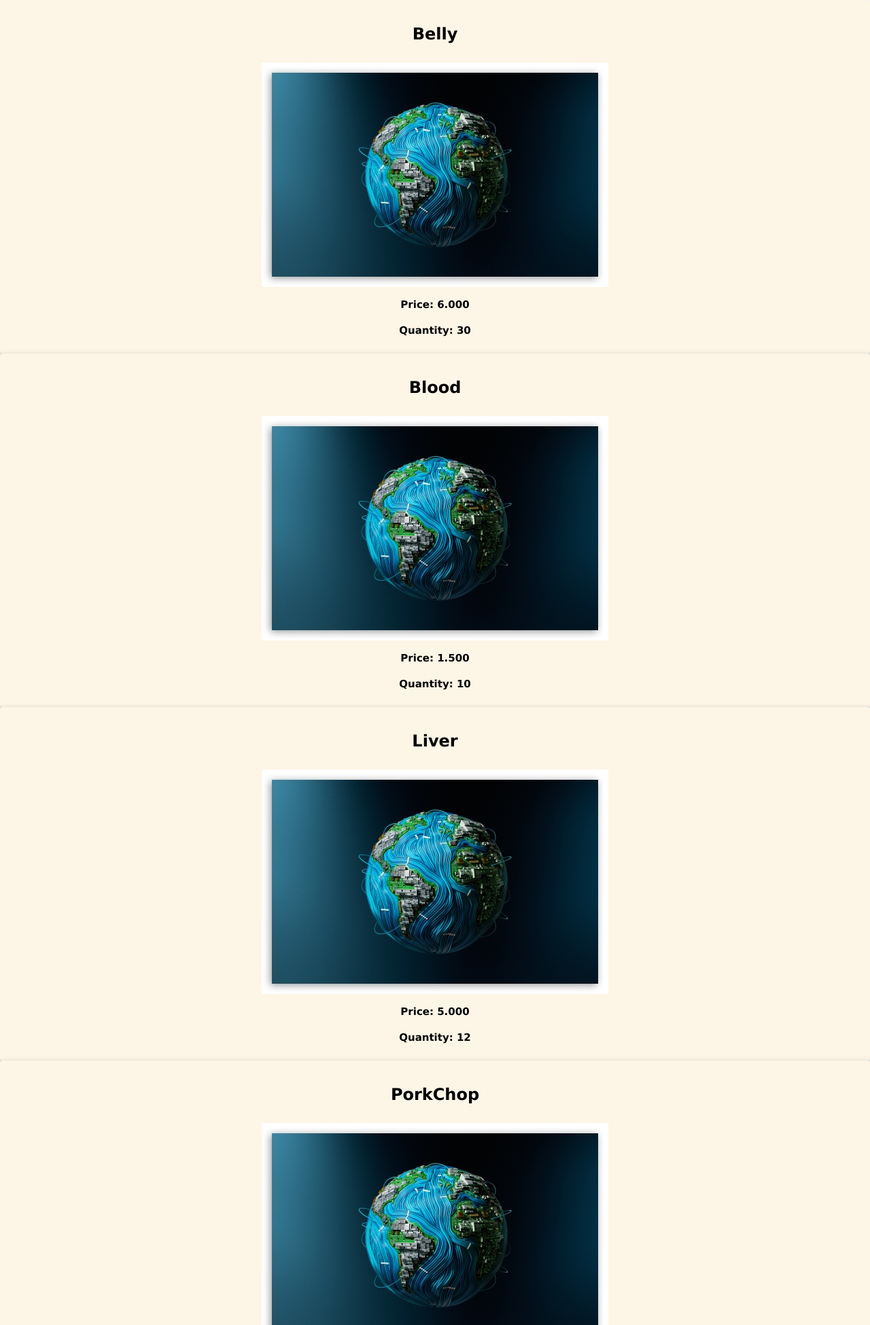
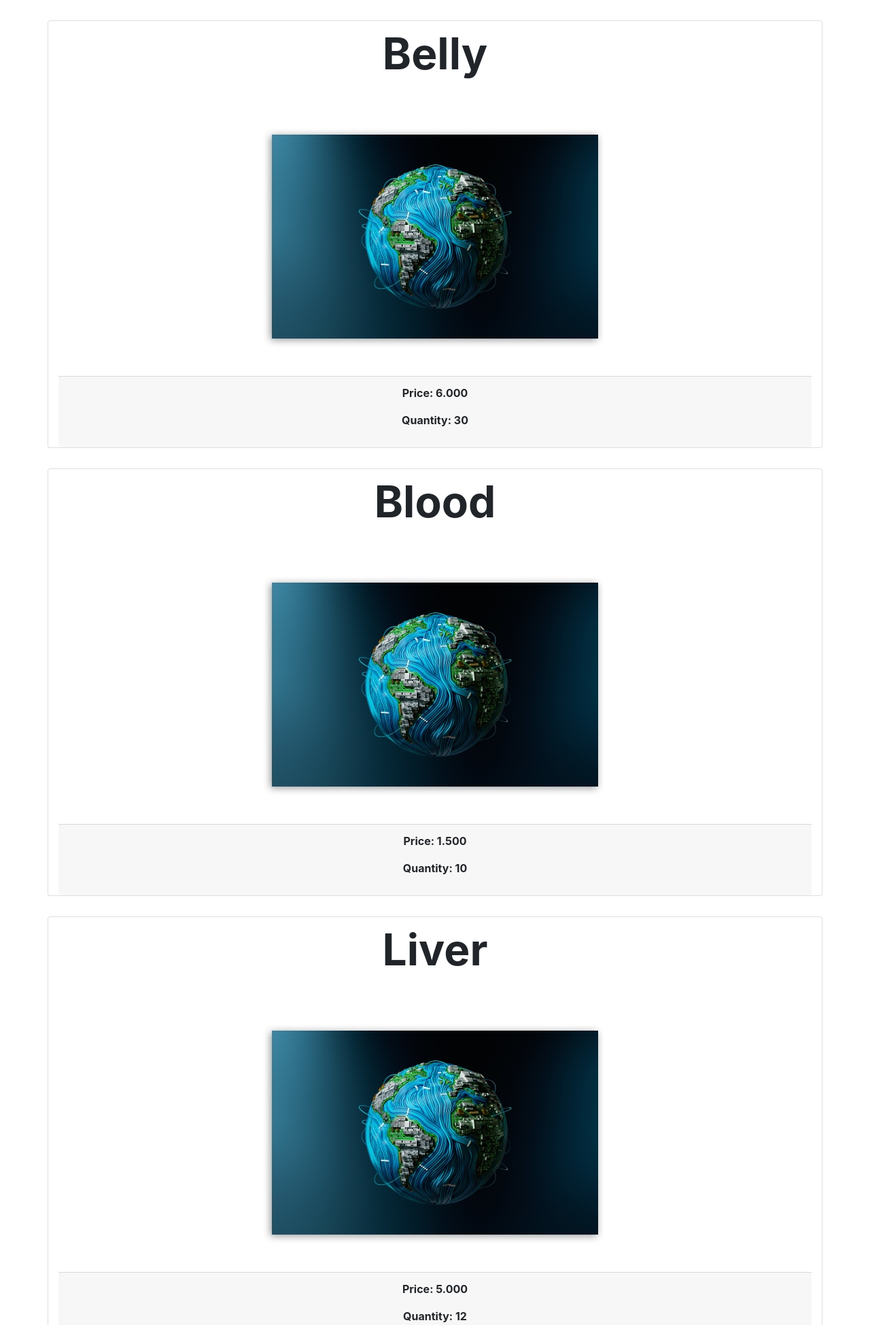
Before and after one commit to KabayanSaladMaster/HouseItems, a Django app: page /frozen/ in a window 1280 px wide. Shown: the top 1949 px of the page at 68% size. Run offline with Django 3.2, Linux system fonts and the light colour scheme; data comes from the database, SQL or seed files in the repository; both versions use the stored data as it was after the commit; some libraries are stand-ins or nearby versions.

Commit message:
comiited

```diff
--- a/assets/style.css
+++ b/assets/style.css
@@ -1,18 +1,6 @@
 
 p {
     font-weight: bold;
-}
-
-.item-box {
-    margin: 10px;
-    color: red;
-}
-
-#frozen_items {
-    border: solid black 2px;
-    margin: 5px 5px;
-    height: 200px;
-    width: 200px;
 }
 
 #item_price::before {
@@ -27,3 +15,11 @@ img {
     max-width: 100%;
     height: auto;
 }
+
+.frozen_item {
+    margin-top: 30px;
+}
+
+.frozen_name {
+    font-size: 5vw;
+}
--- a/frozen/templates/frozen/frozen.html
+++ b/frozen/templates/frozen/frozen.html
@@ -1,16 +1,20 @@
 {% extends 'base_layout.html' %}
 
 {% block content %}
-    <div class='frozen_items'>
+    <div class='frozen_items row'>
     {% for frozen in frozens %}
-        <div class='frozen_item w3-container w3-card w3-sand w3-center w3-round w3-padding'>
-            <p class='w3-xlarge'>{{frozen.item_name}}</p>
-            <img class='w3-bordered' src='{{frozen.image.url}}'/>
-            <p id='item_price'>{{frozen.price}}</p>
-            <p id='item_quantity'>{{frozen.quantity}}</p>
+        <div class='frozen_item card container text-center font-weight-bold'>
+            <div class='frozen_name header'>
+                <p class='display-10'>{{frozen.item_name}}</p>
+            </div>
+            <div class='card-body'>
+                <img class='card-body' src='{{frozen.image.url}}'/>
+            </div>
+            <div class='card-footer'>
+                <p id='item_price'>{{frozen.price}}</p>
+                <p id='item_quantity'>{{frozen.quantity}}</p>
+            </div>
         </div>
+    {% endfor %}
     </div>
-    {% endfor %}
-
-</div>
 {% endblock %}
--- a/templates/base_layout.html
+++ b/templates/base_layout.html
@@ -3,13 +3,13 @@
     <head>
         <link rel='stylesheet' href='/static/style.css' />
         <meta name="viewport" content="width=device-width, initial-scale=1">
-        <link rel="stylesheet" href="https://www.w3schools.com/w3css/4/w3.css">
+        <link rel="stylesheet" href="https://stackpath.bootstrapcdn.com/bootstrap/4.4.1/css/bootstrap.min.css" integrity="sha384-Vkoo8x4CGsO3+Hhxv8T/Q5PaXtkKtu6ug5TOeNV6gBiFeWPGFN9MuhOf23Q9Ifjh" crossorigin="anonymous">
     </head>
-
     <body>
         {% block content %}
         {% endblock %}
     </body>
-    <script>
-    </script>
+        <script src="https://code.jquery.com/jquery-3.4.1.slim.min.js" integrity="sha384-J6qa4849blE2+poT4WnyKhv5vZF5SrPo0iEjwBvKU7imGFAV0wwj1yYfoRSJoZ+n" crossorigin="anonymous"></script>
+        <script src="https://cdn.jsdelivr.net/npm/popper.js@1.16.0/dist/umd/popper.min.js" integrity="sha384-Q6E9RHvbIyZFJoft+2mJbHaEWldlvI9IOYy5n3zV9zzTtmI3UksdQRVvoxMfooAo" crossorigin="anonymous"></script>
+        <script src="https://stackpath.bootstrapcdn.com/bootstrap/4.4.1/js/bootstrap.min.js" integrity="sha384-wfSDF2E50Y2D1uUdj0O3uMBJnjuUD4Ih7YwaYd1iqfktj0Uod8GCExl3Og8ifwB6" crossorigin="anonymous"></script>
 </html>
```
Also changed, not shown: templates/HomePage.html (+8 -6 lines), db.sqlite3, media/high_tech_earth-t2_1TVfaLM.jpg (added), media/high_tech_earth-t2_Xw7VqIP.jpg (added), media/high_tech_earth-t2_jrAyBFc.jpg (added).
